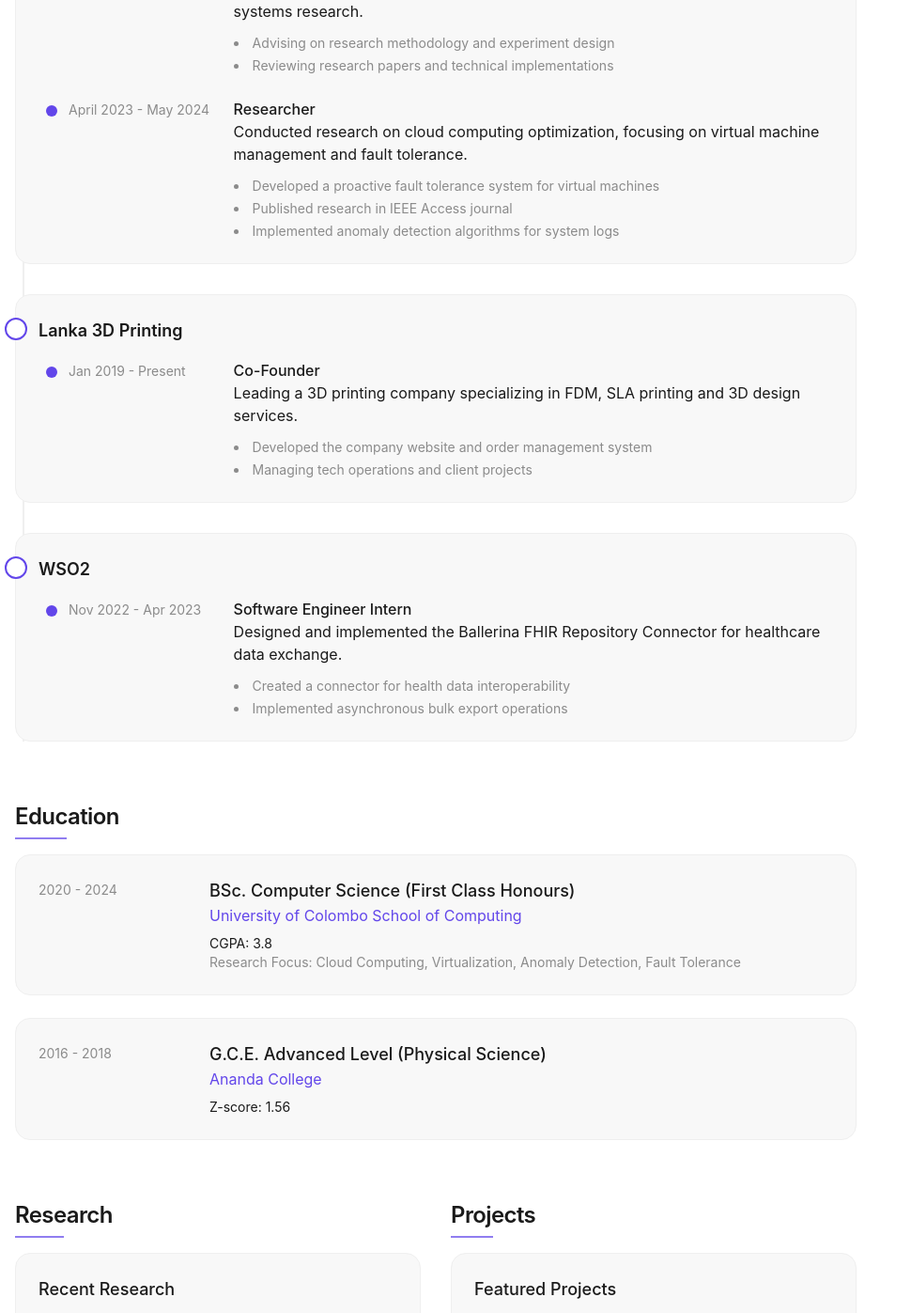
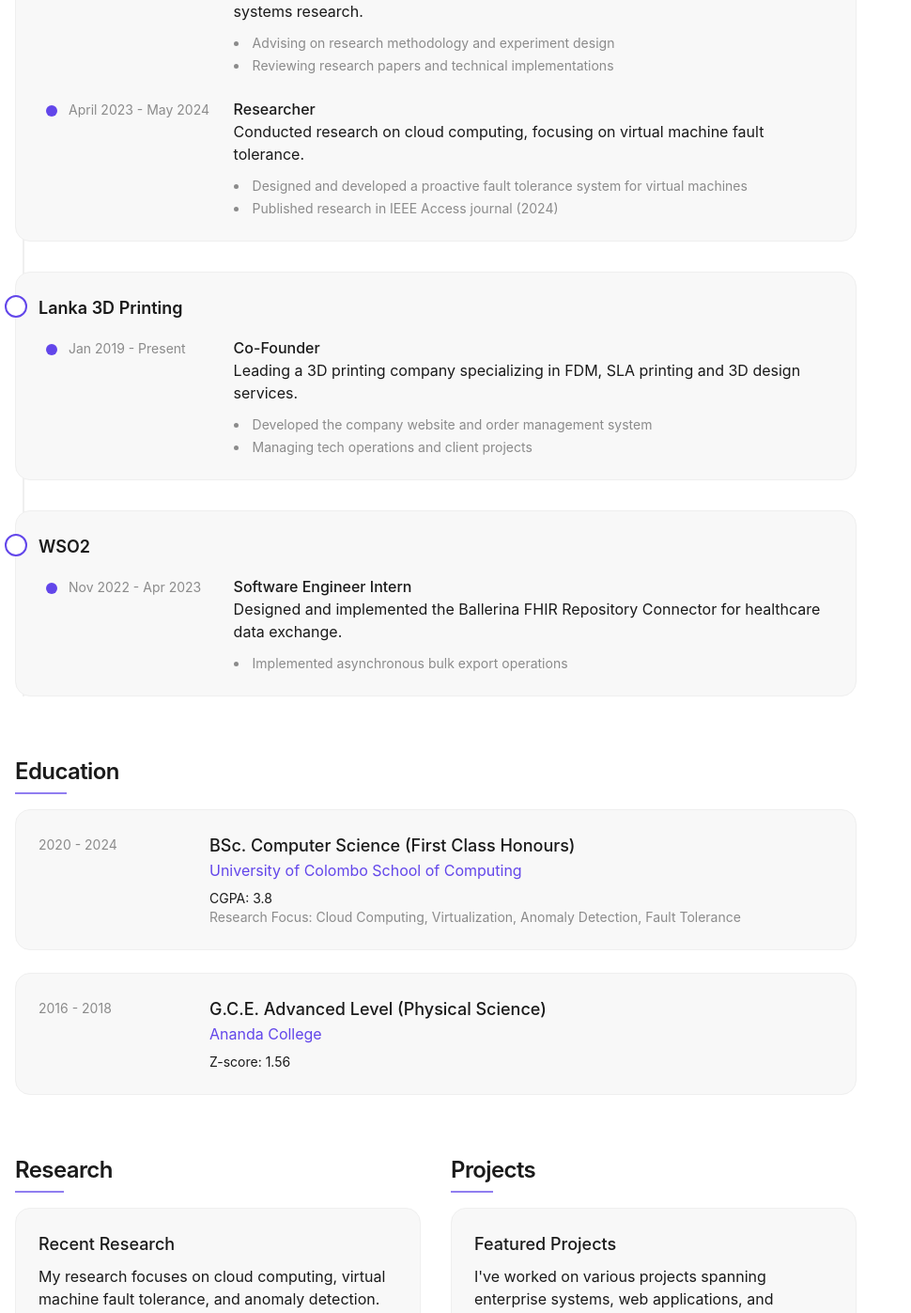
Before and after one commit to lilRaptor99/site, a Next.js app: page / in a window 1280 px wide. Shown: the part 1230-2627 px from the top of the page at 94% size, without its empty margins (0-970 px from the left). Built offline with nearby package versions, Linux system fonts and the light colour scheme; some icons are missing.

Commit message:
Update information and fix ui elements

```diff
--- a/pages/contact.tsx
+++ b/pages/contact.tsx
@@ -320,7 +320,7 @@ export default function Contact() {
                 icon={<SiResearchgate className='w-5 h-5 text-accent' />}
                 title='ResearchGate'
                 value='View Profile'
-                href='https://www.researchgate.net/'
+                href='https://www.researchgate.net/profile/Pratheek-Senevirathne'
               />
             </motion.div>
           </motion.div>
--- a/pages/index.tsx
+++ b/pages/index.tsx
@@ -157,7 +157,7 @@ export default function Home() {
             {/* Pagero */}
             <motion.div variants={itemVariants} className='card mb-8 relative'>
               <div className='absolute -left-3 top-6 h-6 w-6 rounded-full bg-background border-2 border-accent z-10 hidden md:block'></div>
-              <h3 className='font-semibold text-lg mb-4'>Pagero</h3>
+              <h3 className='font-semibold text-lg mb-4'>Pagero - Thomson Reuters</h3>
               <div className='ml-0 md:ml-8 space-y-6'>
                 <div className='flex flex-col md:flex-row md:items-start gap-4 relative'>
                   <div className='absolute -left-6 top-2 h-3 w-3 rounded-full bg-accent z-10 hidden md:block'></div>
@@ -215,13 +215,15 @@ export default function Home() {
                   <div className='md:w-4/5'>
                     <h4 className='font-medium'>Researcher</h4>
                     <p className='mb-3'>
-                      Conducted research on cloud computing optimization, focusing on virtual
-                      machine management and fault tolerance.
+                      Conducted research on cloud computing, focusing on virtual machine fault
+                      tolerance.
                     </p>
                     <ul className='list-disc list-inside text-sm text-muted space-y-1'>
-                      <li>Developed a proactive fault tolerance system for virtual machines</li>
-                      <li>Published research in IEEE Access journal</li>
-                      <li>Implemented anomaly detection algorithms for system logs</li>
+                      <li>
+                        Designed and developed a proactive fault tolerance system for virtual
+                        machines
+                      </li>
+                      <li>Published research in IEEE Access journal (2024)</li>
                     </ul>
                   </div>
                 </div>
@@ -270,7 +272,6 @@ export default function Home() {
                       healthcare data exchange.
                     </p>
                     <ul className='list-disc list-inside text-sm text-muted space-y-1'>
-                      <li>Created a connector for health data interoperability</li>
                       <li>Implemented asynchronous bulk export operations</li>
                     </ul>
                   </div>
@@ -351,7 +352,7 @@ export default function Home() {
               <h3 className='font-medium text-lg mb-2'>Featured Projects</h3>
               <p className='mb-4'>
                 I&apos;ve worked on various projects spanning enterprise systems, web applications,
-                and specialized libraries.
+                and libraries.
               </p>
               <Link href='/projects' className='link flex items-center gap-1'>
                 View Projects <HiArrowRight size={14} />
--- a/pages/projects.tsx
+++ b/pages/projects.tsx
@@ -31,7 +31,7 @@ const projects: ProjectProps[] = [
       'Elastic Search',
       'S3',
     ],
-    timeString: 'December 2019 - Present',
+    timeString: 'May 2024 - Present',
   },
   {
     title: 'Lanka 3D Printing Site',
@@ -142,7 +142,7 @@ export default function Projects() {
           transition={{ duration: 0.5, delay: 0.1 }}
         >
           A collection of software projects I&apos;ve worked on spanning enterprise systems, web
-          applications, and specialized libraries.
+          applications, and libraries.
         </motion.p>
 
         <motion.div
--- a/pages/publications.tsx
+++ b/pages/publications.tsx
@@ -22,7 +22,7 @@ const publications: Publication[] = [
     link: 'https://ieeexplore.ieee.org/document/10767421',
     doi: '10.1109/ACCESS.2024.3506833',
     abstract:
-      'This paper presents a novel approach for predictive identification of potential Virtual Machine failures due to hardware/software faults in real-time. We developed an anomaly detection system based on our improved Matrix Profile algorithm to enhance cloud reliability.',
+      'This paper presents VMFT-LAD, a semi-supervised real-time log anomaly detection model that combines our modified Matrix Profile algorithm with Large Language Models to enable proactive virtual machine fault tolerance in cloud computing environments. We demonstrate that our approach achieves exceptional performance with a 96.28% early detection rate and minimal false positives, allowing for timely VM migration before failures occur without requiring labeled failure data.',
   },
   // Can add more publications as they become available
 ];
@@ -172,7 +172,7 @@ export default function Publications() {
               </div>
               <div className='mt-6 text-right'>
                 <a
-                  href='https://www.researchgate.net/'
+                  href='https://www.researchgate.net/profile/Pratheek-Senevirathne'
                   target='_blank'
                   rel='noopener noreferrer'
                   className='link text-sm inline-flex items-center gap-1'
--- a/pages/research.tsx
+++ b/pages/research.tsx
@@ -42,9 +42,9 @@ export default function Research() {
           animate={{ opacity: 1, y: 0 }}
           transition={{ duration: 0.5, delay: 0.1 }}
         >
-          My research focuses on optimization and fault tolerance in cloud computing environments,
-          with special interest in virtual machine management, anomaly detection in distributed
-          systems, and resource allocation algorithms.
+          My research focuses on distributed systems, with special interest in virtual machine fault
+          tolerance, anomaly detection in cloud computing environments, and cloud resource
+          allocation optimization algorithms.
         </motion.p>
 
         <motion.section
@@ -62,7 +62,7 @@ export default function Research() {
             <div className='flex flex-col md:flex-row gap-6'>
               <div>
                 <h3 className='font-semibold text-lg'>
-                  Optimum Virtual Machine Allocation in Cloud Datacenters
+                  Optimal Destination Node Selection in Live Virtual Machine Migration
                 </h3>
                 <p className='text-sm text-muted mt-1 mb-4'>June 2024 - Present</p>
                 <p className='mb-4'>
@@ -77,9 +77,8 @@ export default function Research() {
                   <div>
                     <h4 className='text-sm font-medium mb-2'>Key Research Questions</h4>
                     <ul className='list-disc list-inside text-sm text-muted space-y-1 pl-1'>
-                      <li>VM placement optimization for resource utilization</li>
-                      <li>Effective heuristics for ant colony algorithms</li>
-                      <li>Impact of datacenter topologies on VM allocation</li>
+                      <li>VM placement optimization for efficient resource utilization</li>
+                      <li>Effective heuristics for ant colony optimization algorithm</li>
                     </ul>
                   </div>
                   <div>
@@ -145,14 +144,17 @@ export default function Research() {
                   Virtual Machine Proactive Fault Tolerance using Log-based Anomaly Detection
                 </h3>
                 <p className='mt-1 italic'>
-                  Pratheek Senevirathne, Samindu Cooray, Jerome Dinal Herath, and Dinuni K. Fernando
+                  <b>Pratheek Senevirathne</b>, Samindu Cooray, Jerome Dinal Herath, and Dinuni K.
+                  Fernando
                 </p>
                 <p className='text-sm text-muted mt-1 mb-3'>IEEE Access (2024)</p>
                 <p className='mb-4'>
-                  This paper presents a novel approach for predictive identification of potential
-                  Virtual Machine failures due to hardware/software faults in real-time. We
-                  developed an anomaly detection system based on our improved Matrix Profile
-                  algorithm to enhance cloud reliability.
+                  This paper presents VMFT-LAD, a semi-supervised real-time log anomaly detection
+                  model that combines our modified Matrix Profile algorithm with Large Language
+                  Models to enable proactive virtual machine fault tolerance in cloud computing
+                  environments. We demonstrate that our approach achieves exceptional performance
+                  with a 96.28% early detection rate and minimal false positives, allowing for
+                  timely VM migration before failures occur without requiring labeled failure data.
                 </p>
                 <p className='text-sm text-muted'>DOI: 10.1109/ACCESS.2024.3506833</p>
               </div>
```
